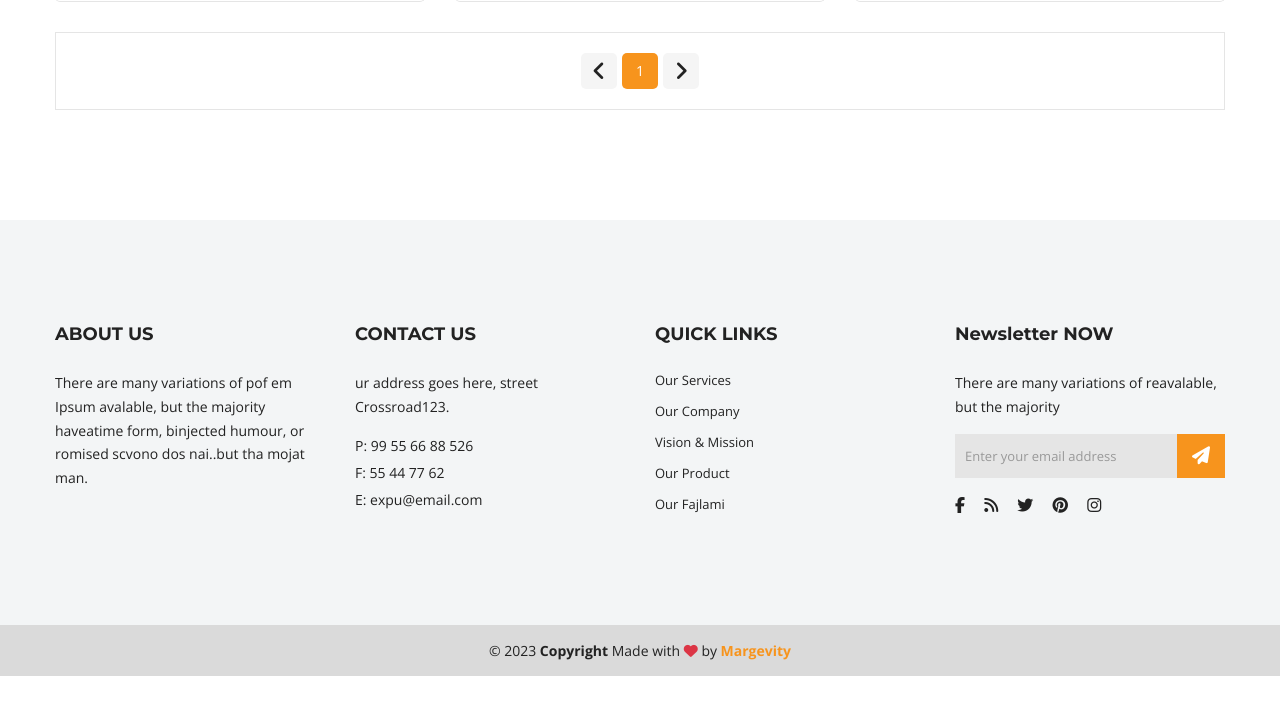
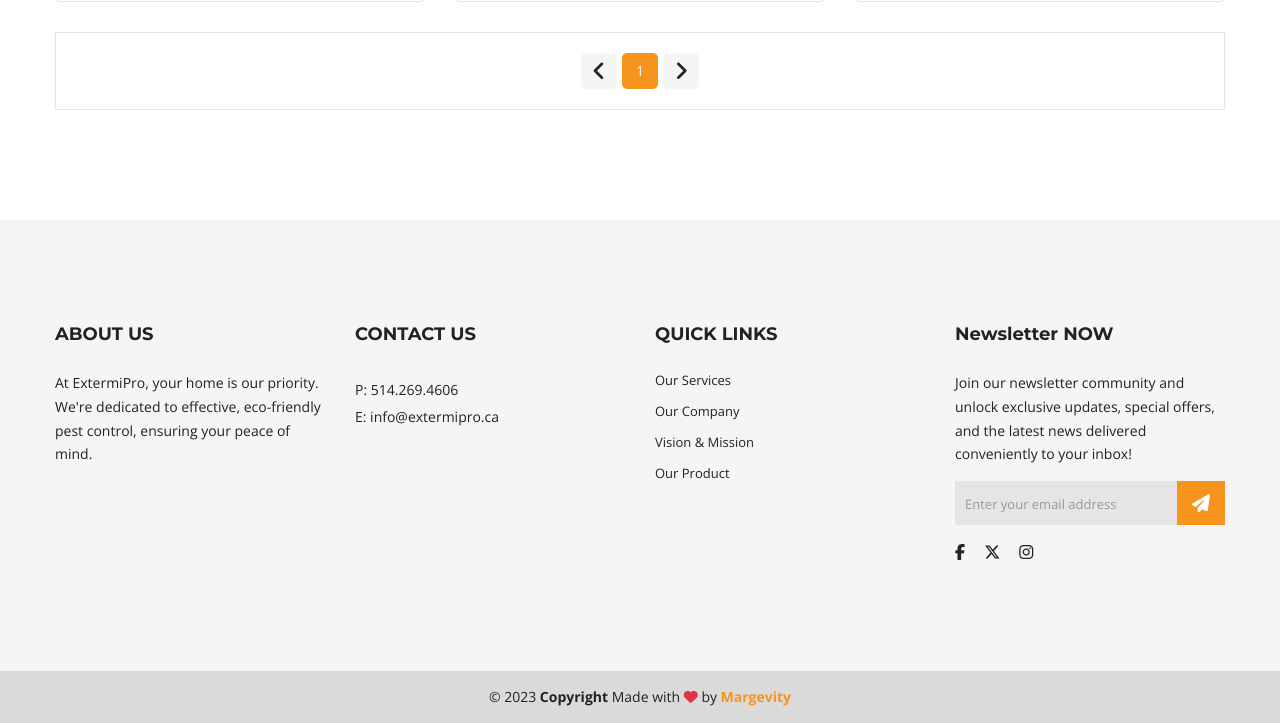
Before and after one commit to KevinH1227/extermipro, a plain HTML site: page front-end/blog-grid-full-width.html in a window 1280 px wide. Shown: the part 1005-1728 px from the top of the page. Before the commit the page ends 1681 px from the top, so only its background shows below. Drawn offline with nearby package versions, Linux system fonts and the light colour scheme; some packages are replaced by stand-ins of ours.

Commit message:
footer showing

```diff
--- a/front-end/blog-grid-full-width.html
+++ b/front-end/blog-grid-full-width.html
@@ -423,7 +423,7 @@
                         <div class="footer-single-widget mt-30">
                             <h5 class="widget-title">ABOUT <span>US</span></h5>
                             <div class="widget-body">
-                                <p class="desc">There are many variations of pof em Ipsum avalable, but the majority haveatime form, binjected humour, or romised scvono dos nai..but tha mojat man.</p>
+                                <p class="desc">At ExtermiPro, your home is our priority. We're dedicated to effective, eco-friendly pest control, ensuring your peace of mind.</p>
                             </div>
                         </div>
                         <!-- footer single widget start -->
@@ -434,11 +434,11 @@
                         <div class="footer-single-widget mt-30">
                             <h5 class="widget-title">CONTACT <span>US</span></h5>
                             <div class="widget-body">
-                                <p class="desc">ur address goes here, street Crossroad123.</p>
+                                <!-- <p class="desc">ur address goes here, street Crossroad123.</p> -->
                                 <ul class="contact-info">
-                                    <li>P: <a href="tel:99556688526">99 55 66 88 526</a></li>
-                                    <li>F: <a href="tel:55447762">55 44 77 62</a></li>
-                                    <li>E: <a href="mailto:expu@email.com">expu@email.com</a></li>
+                                    <li>P: <a href="tel:99556688526">514.269.4606</a></li>
+                                    <!-- <li>F: <a href="tel:55447762">55 44 77 62</a></li> -->
+                                    <li>E: <a href="mailto:expu@email.com">info@extermipro.ca</a></li>
                                 </ul>
                             </div>
                         </div>
@@ -455,7 +455,7 @@
                                     <li><a href="#">Our Company</a></li>
                                     <li><a href="#">Vision & Mission</a></li>
                                     <li><a href="#">Our Product</a></li>
-                                    <li><a href="#">Our Fajlami</a></li>
+                                    <!-- <li><a href="#">Our Fajlami</a></li> -->
                                 </ul>
                             </div>
                         </div>
@@ -467,7 +467,7 @@
                         <div class="footer-single-widget mt-30">
                             <h5 class="widget-title">Newsletter <span>NOW</span></h5>
                             <div class="widget-body">
-                                <p class="desc">There are many variations of reavalable, but the majority </p>
+                                <p class="desc">Join our newsletter community and unlock exclusive updates, special offers, and the latest news delivered conveniently to your inbox! </p>
                                 <div class="newsletter-inner">
                                     <form id="mc-form">
                                         <input type="email" class="news-field" id="mc-email" autocomplete="off" placeholder="Enter your email address">
@@ -483,10 +483,10 @@
                                 </div>
                                 <div class="widget-social-link">
                                     <a href="#"><i class="fa fa-facebook"></i></a>
-                                    <a href="#"><i class="fa fa-rss"></i></a>
-                                    <a href="#"><i class="fa fa-twitter"></i></a>
-                                    <a href="#"><i class="fa fa-pinterest"></i></a>
+                                    <a href="#"><i class="fa-brands fa-x-twitter"></i></a>
                                     <a href="#"><i class="fa fa-instagram"></i></a>
+                                    <!-- <a href="#"><i class="fa fa-rss"></i></a> -->
+                                    <!-- <a href="#"><i class="fa fa-pinterest"></i></a> -->
                                 </div>
                             </div>
                         </div>
```
